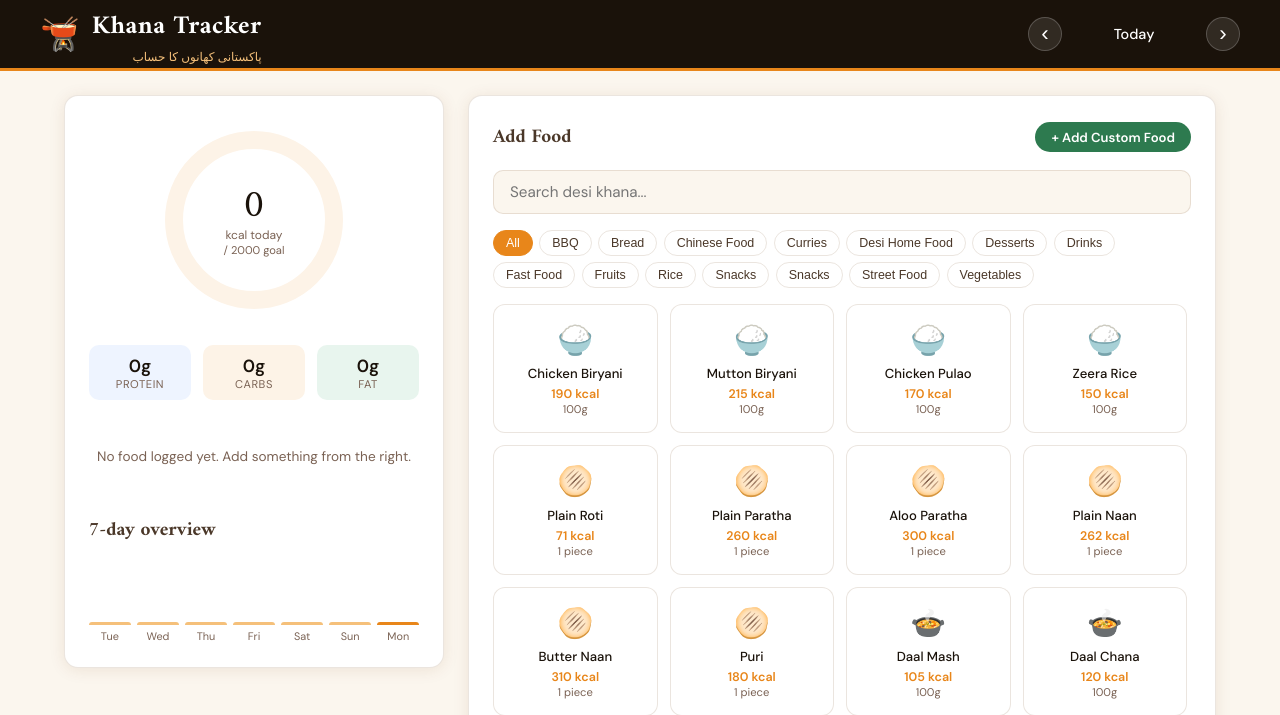
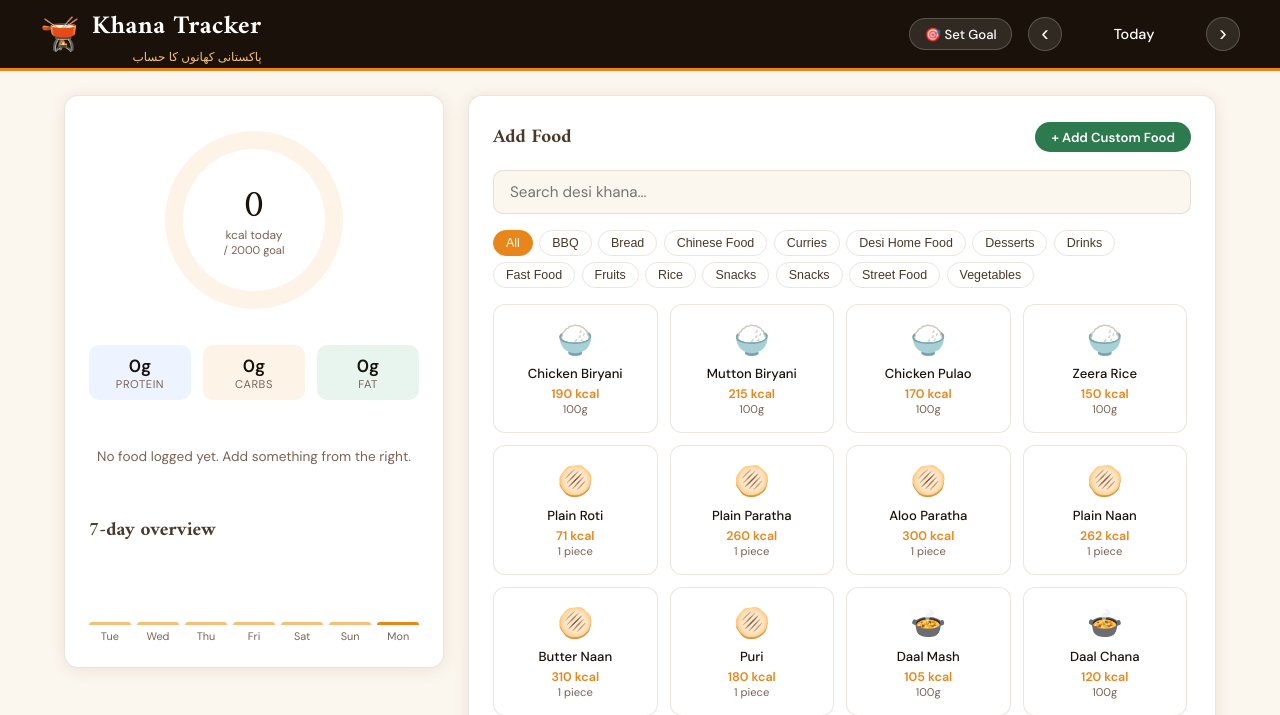
Before and after one commit to abrar-aley/Khana-Tracker, a Flask app: page / in a window 1280 px wide. Shown: the top 715 px of the page. Run offline with Flask 3, Linux system fonts and the light colour scheme; data comes from the database, SQL or seed files in the repository; both versions use the stored data as it was after the commit; data that the repository does not hold is empty.

Commit message:
Add custom calorie goal setting

```diff
--- a/app.py
+++ b/app.py
@@ -26,6 +26,10 @@ class FoodLog(db.Model):
     protein  = db.Column(db.Float,       nullable=False)
     carbs    = db.Column(db.Float,       nullable=False)
     fat      = db.Column(db.Float,       nullable=False)
+
+class Settings(db.Model):
+    key   = db.Column(db.String(50),  primary_key=True)
+    value = db.Column(db.String(200), nullable=False)
 
 class CustomFood(db.Model):
     id       = db.Column(db.String(50),  primary_key=True)
@@ -504,6 +508,26 @@ def weekly_summary():
         })
     return jsonify(summary)
 
+@app.route("/api/settings/goal", methods=["GET"])
+def get_goal():
+    s = Settings.query.get("calorie_goal")
+    return jsonify({"goal": int(s.value) if s else 2000})
+
+@app.route("/api/settings/goal", methods=["POST"])
+def set_goal():
+    data = request.get_json()
+    goal = int(data.get("goal", 2000))
+    if goal < 100 or goal > 10000:
+        return jsonify({"error": "Goal must be between 100 and 10000"}), 400
+    s = Settings.query.get("calorie_goal")
+    if s:
+        s.value = str(goal)
+    else:
+        s = Settings(key="calorie_goal", value=str(goal))
+        db.session.add(s)
+    db.session.commit()
+    return jsonify({"goal": goal})
+
 if __name__ == "__main__":
     with app.app_context():
         db.create_all()
--- a/static/css/style.css
+++ b/static/css/style.css
@@ -499,3 +499,24 @@ html { overflow-y: scroll; }
 
 /* Force scrollbar always visible */
 html { overflow-y: scroll; }
+
+/* ── Goal button ─────────────────────────────────────────── */
+.header-right {
+  display: flex;
+  align-items: center;
+  gap: 1rem;
+}
+.btn-goal {
+  background: rgba(255,255,255,.1);
+  border: 1px solid rgba(255,255,255,.2);
+  color: #fff;
+  padding: .4rem .9rem;
+  border-radius: 20px;
+  font-size: .82rem;
+  font-weight: 500;
+  cursor: pointer;
+  font-family: var(--font-body);
+  transition: background .15s;
+  white-space: nowrap;
+}
+.btn-goal:hover { background: rgba(255,255,255,.2); }
--- a/static/js/app.js
+++ b/static/js/app.js
@@ -4,7 +4,7 @@ var allFoods = [];
 var activeCategory = '';
 var selectedFood = null;
 var selectedMeal = 'Breakfast';
-var GOAL = 2000;
+var GOAL = 2000; // will be loaded from server
 
 function $(id) { return document.getElementById(id); }
 function isoDate(d) { return d.toISOString().split('T')[0]; }
@@ -306,8 +306,56 @@ $('searchInput').oninput = function(e) {
 };
 
 // ── Init ──────────────────────────────────────────────────────
+loadGoal();
 updateDateLabel();
 loadCategories();
 loadFoods();
 loadLog();
 loadWeekly();
+
+// ── Goal setting ──────────────────────────────────────────────
+async function loadGoal() {
+  var res = await fetch('/api/settings/goal');
+  var data = await res.json();
+  GOAL = data.goal;
+  $('goalLabel').textContent = '/ ' + GOAL + ' goal';
+  $('goalInput').value = GOAL;
+}
+
+function setQuickGoal(val) {
+  $('goalInput').value = val;
+}
+
+$('openGoal').onclick = function() {
+  $('goalInput').value = GOAL;
+  $('goalBackdrop').style.display = 'flex';
+};
+
+$('goalClose').onclick = function(e) {
+  e.stopPropagation();
+  $('goalBackdrop').style.display = 'none';
+};
+
+$('goalBackdrop').onclick = function(e) {
+  if (e.target === $('goalBackdrop')) $('goalBackdrop').style.display = 'none';
+};
+
+$('confirmGoal').onclick = async function() {
+  var goal = parseInt($('goalInput').value);
+  if (!goal || goal < 100 || goal > 10000) {
+    showToast('Please enter a goal between 100 and 10000!');
+    return;
+  }
+  var res = await fetch('/api/settings/goal', {
+    method: 'POST',
+    headers: { 'Content-Type': 'application/json' },
+    body: JSON.stringify({ goal: goal })
+  });
+  if (res.ok) {
+    GOAL = goal;
+    $('goalLabel').textContent = '/ ' + GOAL + ' goal';
+    $('goalBackdrop').style.display = 'none';
+    loadLog();
+    showToast('Goal set to ' + GOAL + ' kcal!');
+  }
+};
--- a/templates/index.html
+++ b/templates/index.html
@@ -19,10 +19,13 @@
         <p>پاکستانی کھانوں کا حساب</p>
       </div>
     </div>
-    <div class="date-nav">
+    <div class="header-right">
+      <button class="btn-goal" id="openGoal">🎯 Set Goal</button>
+      <div class="date-nav">
       <button class="btn-icon" id="prevDay">&#8249;</button>
       <span id="currentDate" class="date-label"></span>
       <button class="btn-icon" id="nextDay">&#8250;</button>
+      </div>
     </div>
   </div>
 </header>
@@ -38,7 +41,7 @@
       <div class="ring-center">
         <span class="cal-number" id="totalCal">0</span>
         <span class="cal-label">kcal today</span>
-        <span class="cal-goal">/ 2000 goal</span>
+        <span class="cal-goal" id="goalLabel">/ 2000 goal</span>
       </div>
     </div>
 
@@ -172,6 +175,27 @@
   </div>
 </div>
 
+
+<!-- Set goal modal -->
+<div class="modal-backdrop" id="goalBackdrop" style="display:none;">
+  <div class="modal" style="max-width:320px">
+    <button class="modal-close" id="goalClose">✕</button>
+    <div class="modal-emoji">🎯</div>
+    <h3 class="modal-title">Set Calorie Goal</h3>
+    <p class="modal-meta">How many calories do you want to eat per day?</p>
+    <div class="form-row">
+      <label>Daily Calorie Goal (kcal)</label>
+      <input type="number" id="goalInput" class="qty-field" style="width:100%;text-align:center;font-size:1.5rem" min="100" max="10000" value="2000">
+    </div>
+    <div style="display:flex;gap:.5rem;margin-top:.5rem">
+      <button class="btn-add" style="background:var(--ink3);flex:1" onclick="setQuickGoal(1500)">1500</button>
+      <button class="btn-add" style="flex:1" onclick="setQuickGoal(2000)">2000</button>
+      <button class="btn-add" style="background:var(--green);flex:1" onclick="setQuickGoal(2500)">2500</button>
+    </div>
+    <button class="btn-add" id="confirmGoal" style="margin-top:.75rem">Save Goal</button>
+  </div>
+</div>
+
 <script src="/static/js/app.js"></script>
 </body>
 </html>
```
Also changed, not shown: khana.db.
